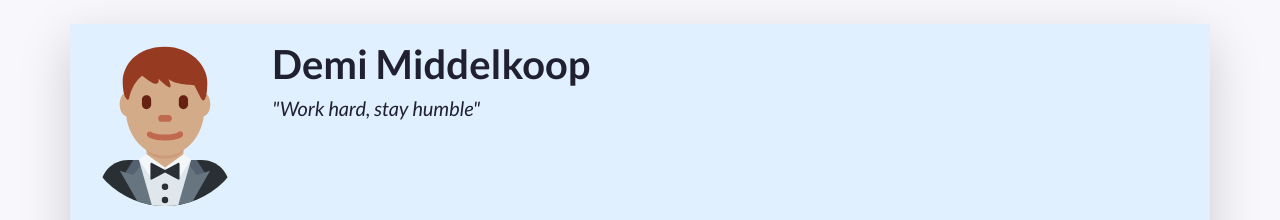
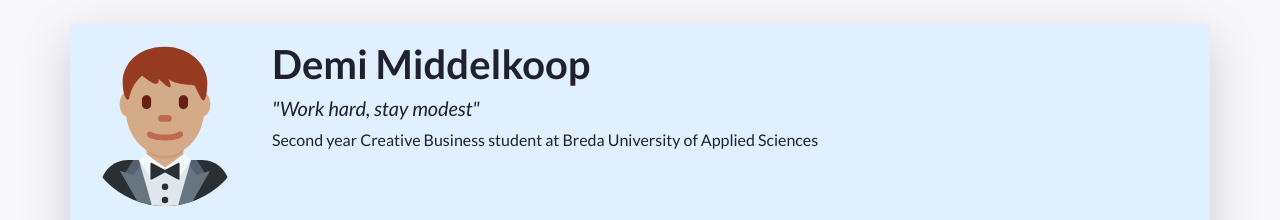
Before and after one commit to DemiMiddelkoop/PRJ4---individual-assessment, a plain HTML site: page index.html in a window 1280 px wide. Shown: the top 220 px of the page. Drawn offline with nearby package versions, Linux system fonts and the light colour scheme.

Commit message:
Update index.html

```diff
--- a/index.html
+++ b/index.html
@@ -50,7 +50,8 @@
         -->
         <div class="col-12 col-sm-8 col-md-9 col-lg-10 my-3 header-content">
           <h1 class="fw-bolder">Demi Middelkoop</h1>
-          <h5 class="fst-italic tagline">"Work hard, stay humble"</h5>
+          <h5 class="fst-italic tagline">"Work hard, stay modest"</h5>
+          <p>Second year Creative Business student at Breda University of Applied Sciences</p>
         </div>
       </header>
 
```
